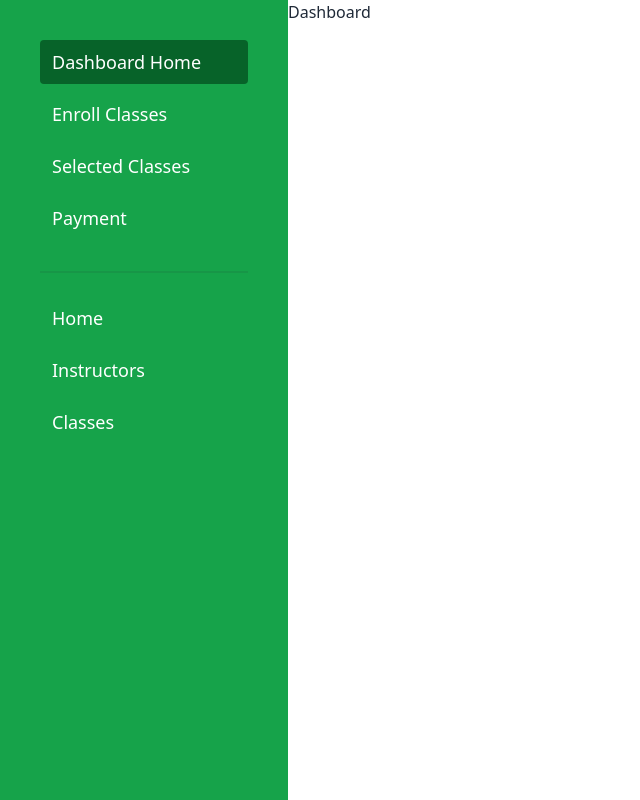
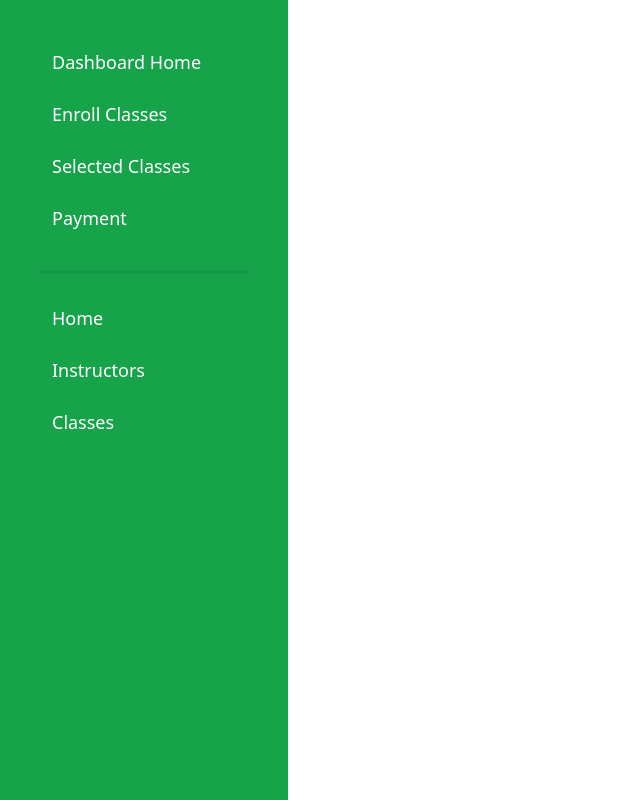
Before and after one commit to alamin360am/summer-camp-client, a React (Vite) app: page /dashboard in a window 1280 px wide. Shown: the whole page, without its empty margins (0-640 px from the left). Built offline with nearby package versions, Linux system fonts and the light colour scheme; no server answers; sample sign-in values are in the browser's storage.

Commit message:
dashboard bug fixed

```diff
--- a/src/Pages/Dashboard/DashboardNav.jsx
+++ b/src/Pages/Dashboard/DashboardNav.jsx
@@ -4,7 +4,7 @@ const DashboardNav = () => {
   return (
     <div className="w-72 h-screen bg-green-600 p-10 dashboard-nav flex flex-col">
       <NavLink
-        to=""
+        to="dashboard"
         className="text-white text-lg px-3 py-2 mb-2 rounded hover:bg-green-950"
       >
         Dashboard Home
--- a/src/Shared/Header.jsx
+++ b/src/Shared/Header.jsx
@@ -41,7 +41,7 @@ const Header = () => {
       </li>
       <li>
         <NavLink
-          to="/dashboard"
+          to="/dashboard/dashboard"
           className={`text-lg hover:text-green-600 bg-transparent ${({
             isActive,
           }) => (isActive ? "active" : "")}`}
--- a/src/main.jsx
+++ b/src/main.jsx
@@ -59,7 +59,7 @@ const router = createBrowserRouter([
     ),
     children: [
       {
-        path: "",
+        path: "dashboard",
         element: <Dashboard></Dashboard>,
       },
       {
```
